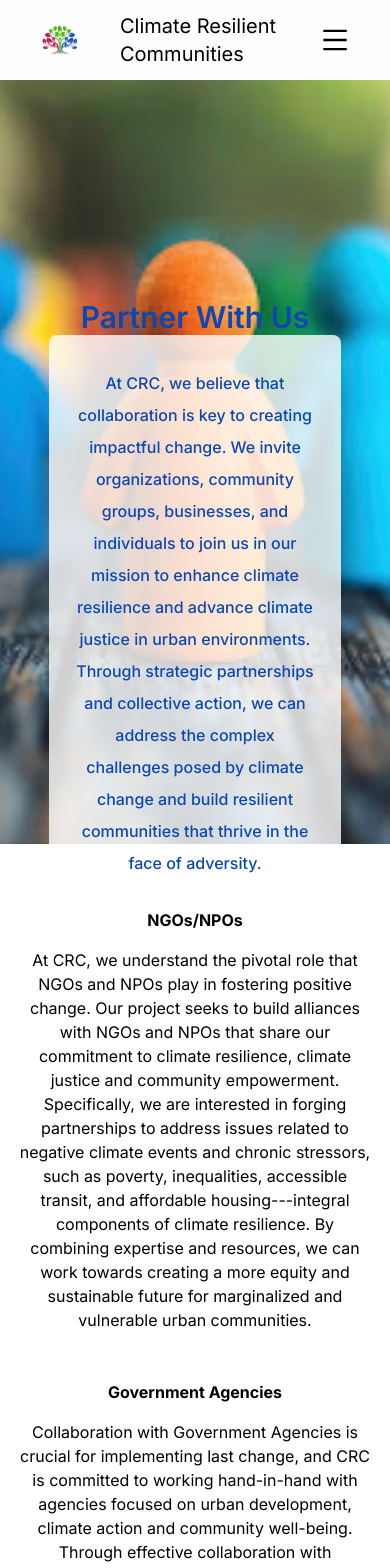
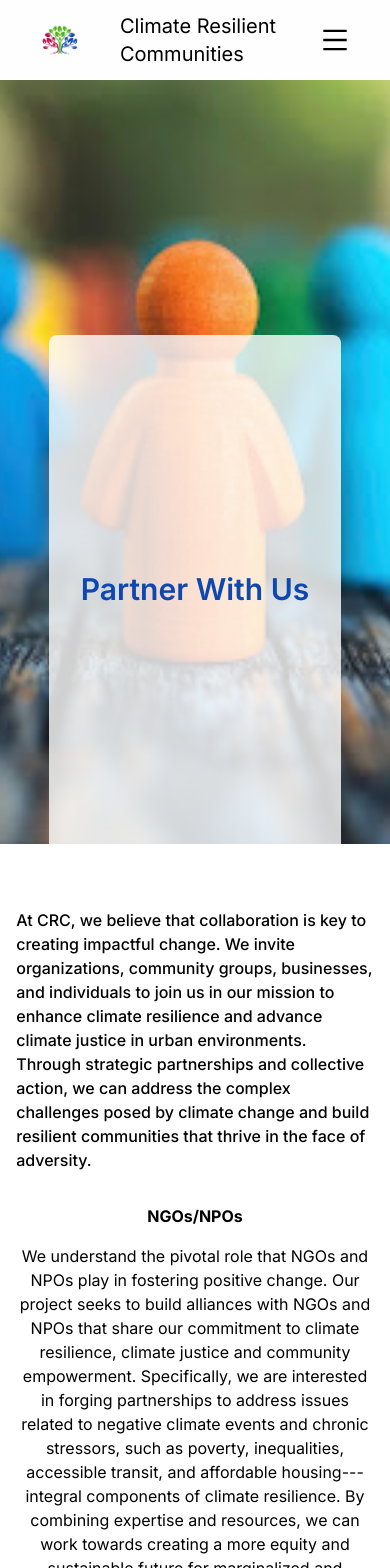
Before and after one commit to Climate-Resilient-Communities/crc_website, a Next.js app: page /partnership in a window 390 px wide. Shown: the top 1568 px of the page. Built offline with nearby package versions, Linux system fonts and the light colour scheme.

Commit message:
fixed text on mobile screen for individual pages

```diff
--- a/app/about/page.tsx
+++ b/app/about/page.tsx
@@ -26,7 +26,7 @@ export default function About() {
                 <h2 className="text-3xl md:text-4xl lg:text-5xl 2xl:text-7xl font-semibold text-[#B20D48] text-center">
                     About CRC
                 </h2>
-                <p className="w-5/6 mt-8 font-medium leading-loose text-base lg:text-lg xl:text-xl justify-center items-center text-[#7B0932] text-center">
+                <p className="hidden md:block w-5/6 mt-8 font-medium leading-loose text-base lg:text-lg xl:text-xl justify-center items-center text-[#7B0932] text-center">
                 We envision a low-carbon, socially-just future in urban environments
                 &#40;e.g. Toronto&#41; with caring and resilient communities that actively
                 participate in the adaptation of climate change.
@@ -39,6 +39,11 @@ export default function About() {
         <div className="flex flex-col justify-center items-center py-12">
             <div className="w-11/12 md:w-10/12 lg:w-9/12 xl:w-8/12">
                 <div>
+                <p className="md:hidden my-4 font-medium">
+                We envision a low-carbon, socially-just future in urban environments
+                &#40;e.g. Toronto&#41; with caring and resilient communities that actively
+                participate in the adaptation of climate change.
+                </p>
                 <h3 className="py-4 text-center justify-between mx-auto text-2xl md:text-3xl lg:text-4xl font-semibold">
                     Our Mission
                 </h3>
--- a/app/contributor/page.tsx
+++ b/app/contributor/page.tsx
@@ -26,14 +26,14 @@ export default function Contributor() {
               <h2 className="text-3xl md:text-4xl lg:text-5xl 2xl:text-7xl font-semibold text-[#1C4405] text-center">
                   Join Us As a Contributor
               </h2>
-              <p className="w-5/6 mt-8 font-medium leading-loose text-base lg:text-lg xl:text-xl justify-center items-center text-[#1C4405] text-center">
+              <p className="hidden md:block w-5/6 mt-8 font-medium leading-loose text-base lg:text-lg xl:text-xl justify-center items-center text-[#1C4405] text-center">
                 At CRC,  we welcome passionate individuals who are
                 eager to contribute their skills and expertise to
                 enhance community climate resilience and to advance
                 climate justice in marginalized and vulnerable urban
                 communities.
               </p>
-              <p className="w-5/6 mt-8 font-medium leading-loose text-base lg:text-lg xl:text-xl justify-center items-center text-[#1C4405] text-center">
+              <p className="hidden md:block w-5/6 mt-8 font-medium leading-loose text-base lg:text-lg xl:text-xl justify-center items-center text-[#1C4405] text-center">
                 Explore the various functions you can contribute to and
                 learn about the exciting projects we&#39;re working on!
               </p>
@@ -44,6 +44,18 @@ export default function Contributor() {
         {/* Page Content */}
       <div className="flex flex-col justify-center items-center py-12">
         <div className="w-11/12 md:w-10/12 lg:w-9/12 xl:w-8/12">
+              <p className="md:hidden my-4 font-medium">
+                At CRC,  we welcome passionate individuals who are
+                eager to contribute their skills and expertise to
+                enhance community climate resilience and to advance
+                climate justice in marginalized and vulnerable urban
+                communities.
+              </p>
+              <p className="md:hidden my-4 font-medium">
+                Explore the various functions you can contribute to and
+                learn about the exciting projects we&#39;re working on!
+              </p>
+
                 <div>
                 <h3 className="py-4 text-center justify-between mx-auto text-2xl md:text-3xl lg:text-4xl font-semibold">
                     Functions
--- a/app/ourteam/page.tsx
+++ b/app/ourteam/page.tsx
@@ -28,7 +28,7 @@ export default function OurTeam() {
                 <h2 className="text-3xl md:text-4xl lg:text-5xl 2xl:text-7xl font-semibold text-[#b2770d] text-center">
                   Meet the CRC Team
                 </h2>
-                <p className="w-5/6 mt-8 font-medium leading-loose text-base lg:text-lg xl:text-xl justify-center items-center text-[#b2770d] text-center">
+                <p className="hidden md:block w-5/6 mt-8 font-medium leading-loose text-base lg:text-lg xl:text-xl justify-center items-center text-[#b2770d] text-center">
                 At Climate Resilient Communities &#40;CRC&#41;,
                 our team is made up of passionate individuals
                 with diverse backgrounds and expertise.
@@ -42,6 +42,14 @@ export default function OurTeam() {
         {/* Textbox Overlay Section */}
         <div className="flex flex-col justify-center items-center py-12">
             <div className="w-11/12 md:w-10/12 lg:w-9/12 xl:w-8/12">
+              <p className="md:hidden my-4 font-medium">
+                At Climate Resilient Communities &#40;CRC&#41;,
+                our team is made up of passionate individuals
+                with diverse backgrounds and expertise.
+                Together, we collaborate to develop practical
+                solutions, engage with communities, and create
+                real change in our world.
+                </p>
 
                 <div>
                 <h3 className="py-4 text-center justify-between mx-auto text-2xl md:text-3xl lg:text-4xl font-semibold">
--- a/app/partnership/page.tsx
+++ b/app/partnership/page.tsx
@@ -26,7 +26,7 @@ export default function Partnership() {
                 <h2 className="text-3xl md:text-4xl lg:text-5xl 2xl:text-7xl font-semibold text-[#0d48b2] text-center">
                     Partner With Us
                 </h2>
-                <p className="w-5/6 mt-8 font-medium leading-loose text-base lg:text-lg xl:text-xl justify-center items-center text-[#0d48b2] text-center">
+                <p className="hidden md:block w-5/6 mt-8 font-medium leading-loose text-base lg:text-lg xl:text-xl justify-center items-center text-[#0d48b2] text-center">
                 At CRC,  we believe that collaboration is key
                 to creating impactful change. We invite
                 organizations, community groups, businesses,
@@ -45,6 +45,18 @@ export default function Partnership() {
         {/* Page Content */}
         <div className="flex flex-col justify-center items-center py-12">
             <div className="w-11/12 md:w-10/12 lg:w-9/12 xl:w-8/12">
+                <p className="md:hidden my-4 font-medium">
+                At CRC,  we believe that collaboration is key
+                to creating impactful change. We invite
+                organizations, community groups, businesses,
+                and individuals to join us in our mission to
+                enhance climate resilience and advance climate
+                justice in urban environments. Through strategic
+                partnerships and collective action, we can address
+                the complex challenges posed by climate change and
+                build resilient communities that thrive in the
+                face of adversity.
+                </p>
 
                 <div className="items-center justify-center text-center">
                 <div className="grid grid-cols-1 md:grid-cols-2 xl:grid-cols-4 gap-4">
@@ -53,7 +65,7 @@ export default function Partnership() {
                     NGOs/NPOs
                 </h4>
                 <p className="py-4">
-                At CRC, we understand the pivotal role that NGOs
+                We understand the pivotal role that NGOs
                 and NPOs play in fostering positive change. Our
                 project seeks to build alliances with NGOs and NPOs
                 that share our commitment to climate resilience,
```
